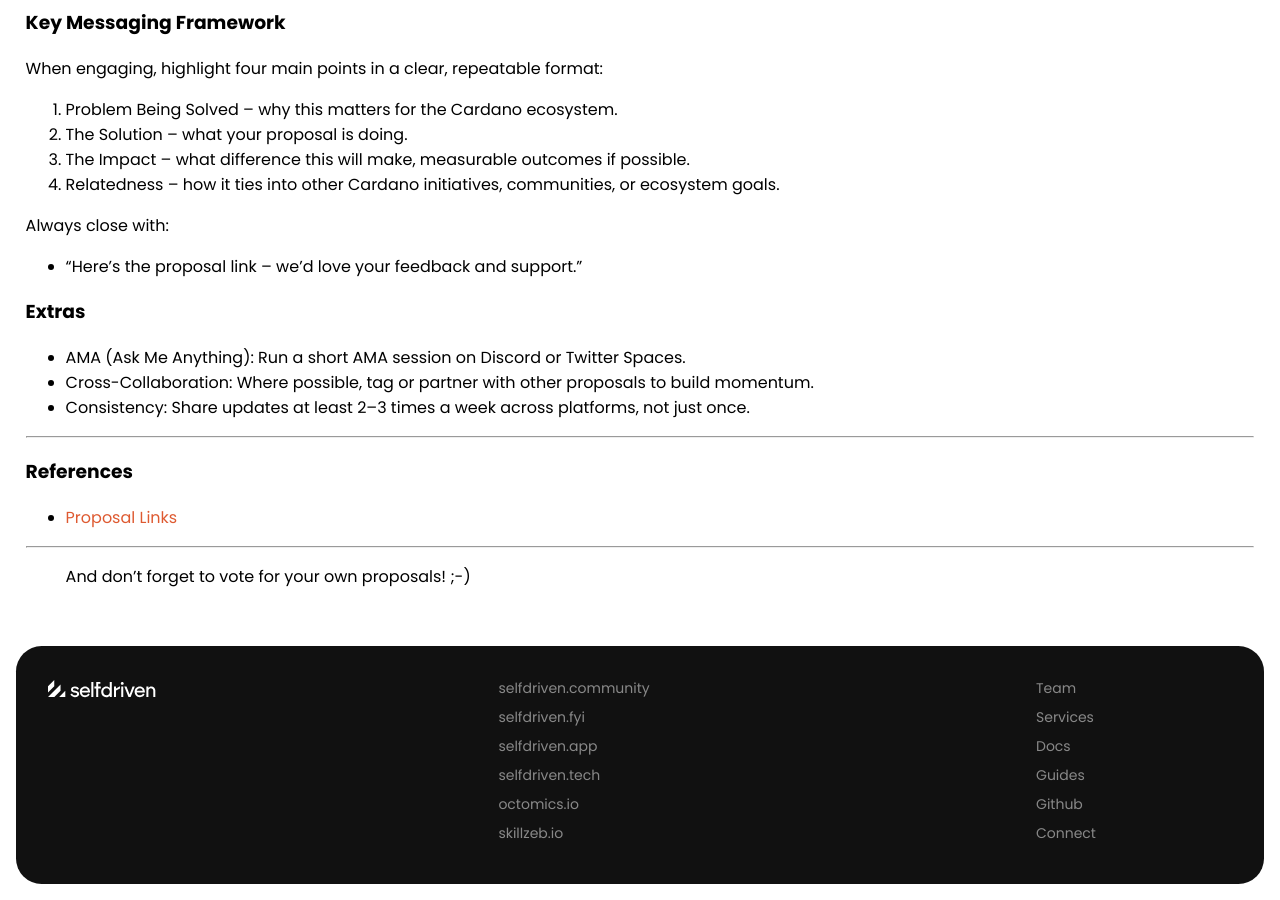
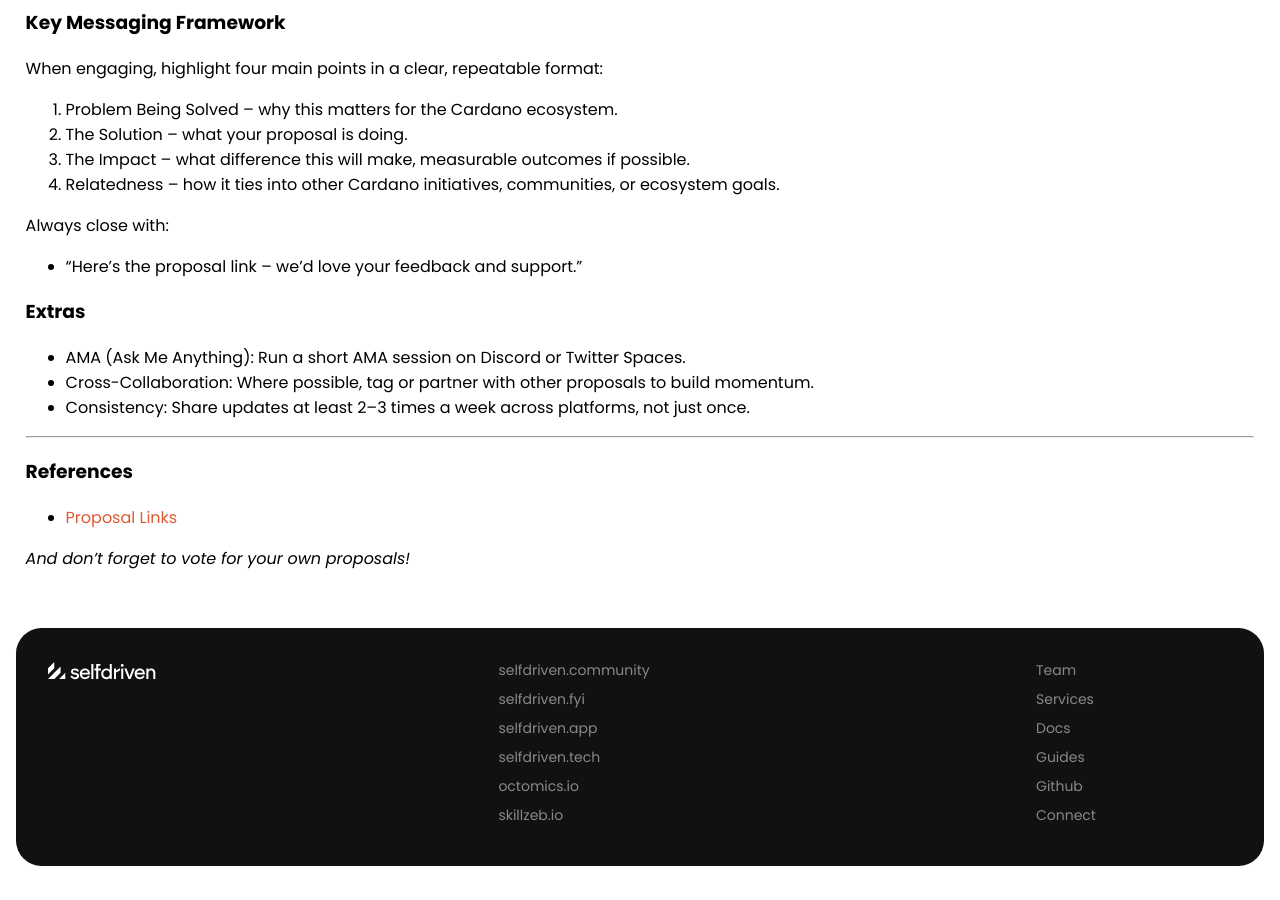
Before and after one commit to selfdriven-engagement/selfdriven-energy, a Jekyll site: the page built from docs/pages/cardano-catalyst-community-engagement.md, in a window 1280 px wide and 900 px high, scrolled down 1165 px. Built offline with Jekyll 4.4.1, drawn with Linux system fonts in a browser that asks for light colours.

```diff
--- a/docs/pages/cardano-catalyst-community-engagement.md
+++ b/docs/pages/cardano-catalyst-community-engagement.md
@@ -69,6 +69,6 @@ Always close with:
 ### References
 - [Proposal Links](/cardano-catalyst/)
 
----
 
-> And don't forget to vote for your own proposals! ;-)
+
+*And don't forget to vote for your own proposals!*
```
